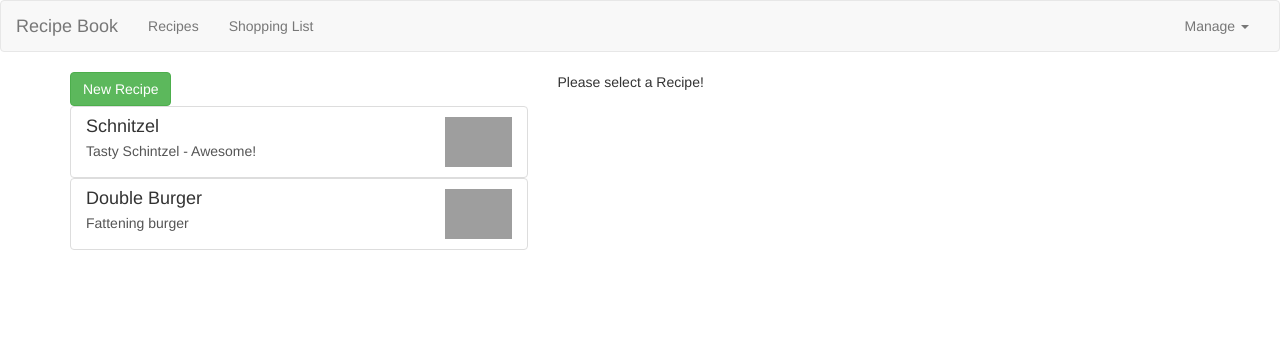
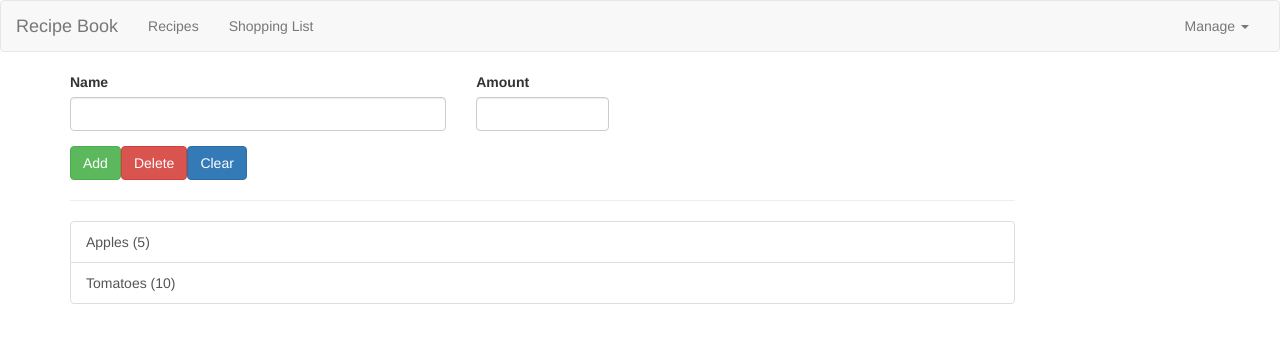
Before and after one commit to GustavoArdaya/recipe-shoppinglist, an Angular app: page /shopping-list in a window 1280 px wide. Shown: the top 342 px of the page. Built offline with nearby package versions, Linux system fonts and the light colour scheme; grey boxes are pictures that could not be loaded.

Commit message:
add app-routing.module

```diff
--- /dev/null
+++ b/src/app/app-routing.module.ts
@@ -0,0 +1,18 @@
+import { NgModule } from "@angular/core";
+import { RouterModule, Routes } from "@angular/router";
+import { RecipesComponent } from "./recipes/recipes.component";
+import { ShoppingListComponent } from "./shopping-list/shopping-list.component";
+
+const appRoutes: Routes = [
+    { path: '', redirectTo: '/recipes', pathMatch: 'full' },
+    { path: 'recipes', component: RecipesComponent },
+    { path: 'shopping-list', component: ShoppingListComponent },
+];
+
+@NgModule({
+    imports: [RouterModule.forRoot(appRoutes)],
+    exports: [RouterModule]
+})
+export class AppRoutingModule {
+
+}
--- a/src/app/app.component.html
+++ b/src/app/app.component.html
@@ -2,8 +2,7 @@
 <div class="container">
   <div class="row">
     <div class="col-md-12">
-      <app-recipes *ngIf="loadedFeature === 'recipe'"></app-recipes>
-      <app-shopping-list *ngIf="loadedFeature === 'shopping-list'"></app-shopping-list>
+      <router-outlet></router-outlet>
     </div>
   </div>
 </div>
--- a/src/app/app.module.ts
+++ b/src/app/app.module.ts
@@ -12,6 +12,7 @@
 import { ShoppingEditComponent } from './shopping-list/shopping-edit/shopping-edit.component';
 import { DropDownDirective } from './shared/dropdown.directive';
 import { ShoppingListService } from './shopping-list/shopping-list.service';
+import { AppRoutingModule } from './app-routing.module';
 
 @NgModule({
   declarations: [
@@ -27,7 +28,8 @@
   ],
   imports: [
     BrowserModule,
-    FormsModule
+    FormsModule,
+    AppRoutingModule
   ],
   providers: [ShoppingListService],
   bootstrap: [AppComponent]
```
